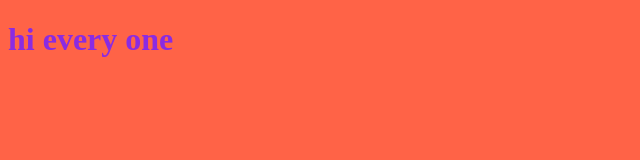
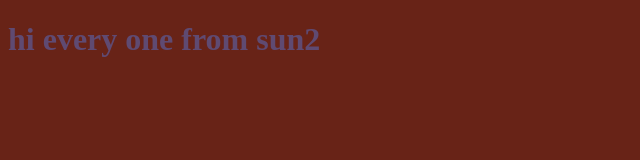
Before and after one commit to Sundosalmadani/mypro, a plain HTML site: page index.html in a window 1280 px wide. Shown: the whole page, without its empty margins (0-640 px from the left). Drawn offline with Linux system fonts and the light colour scheme.

Commit message:
changing style for the title

```diff
--- a/index.html
+++ b/index.html
@@ -7,7 +7,7 @@
     <title>Document</title>
 </head>
 <body>
-    <h1>hi every one</h1>
+    <h1>hi every one from sun2</h1>
     <script src="app.js"></script>
 </body>
 </html>
--- a/style.css
+++ b/style.css
@@ -1,6 +1,6 @@
 h1{
-    color: blueviolet;
+    color: rgb(95, 74, 114);
 }
 body{
-    background-color: tomato;
+    background-color: rgb(104, 35, 23);
 }
```
